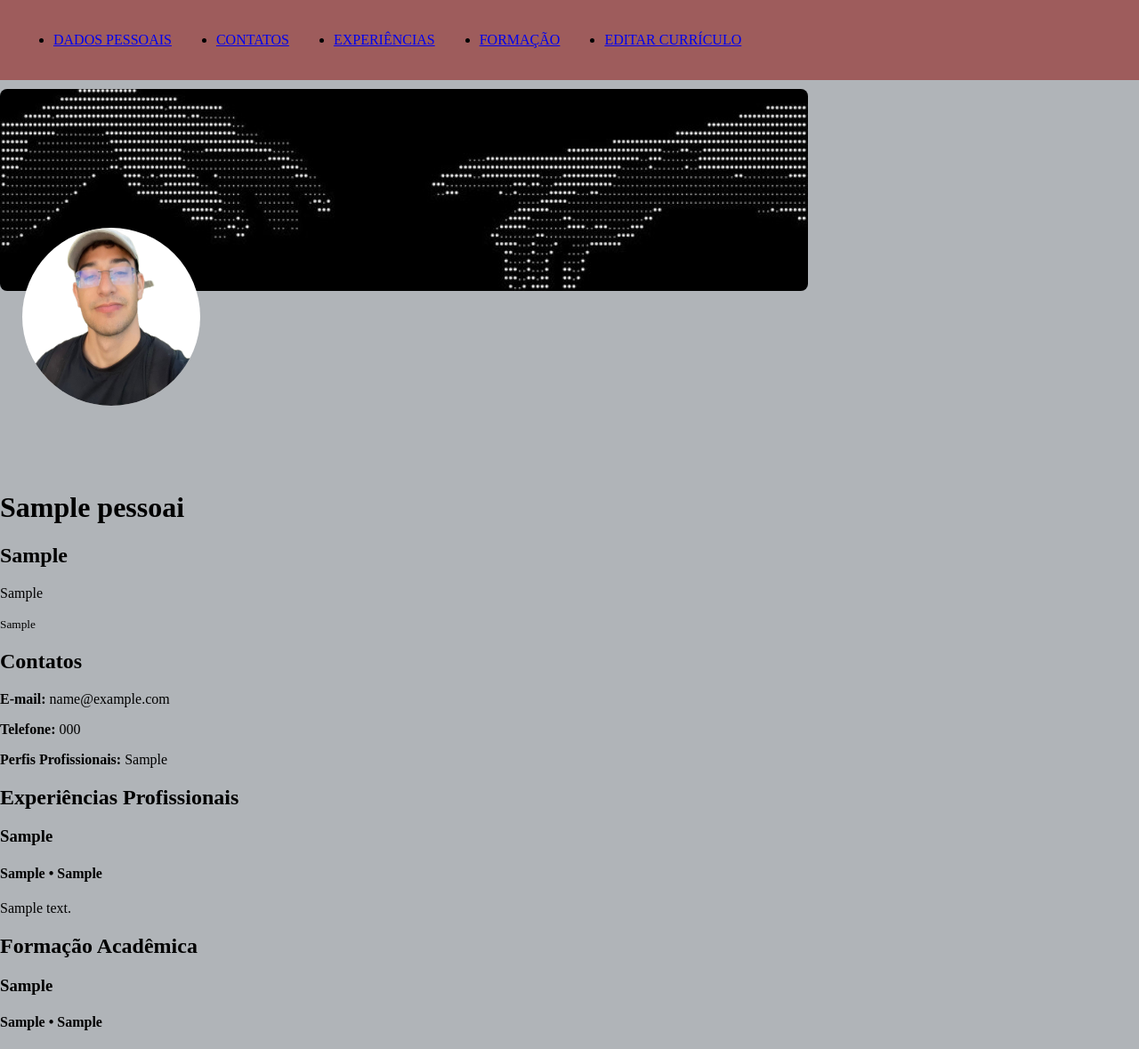
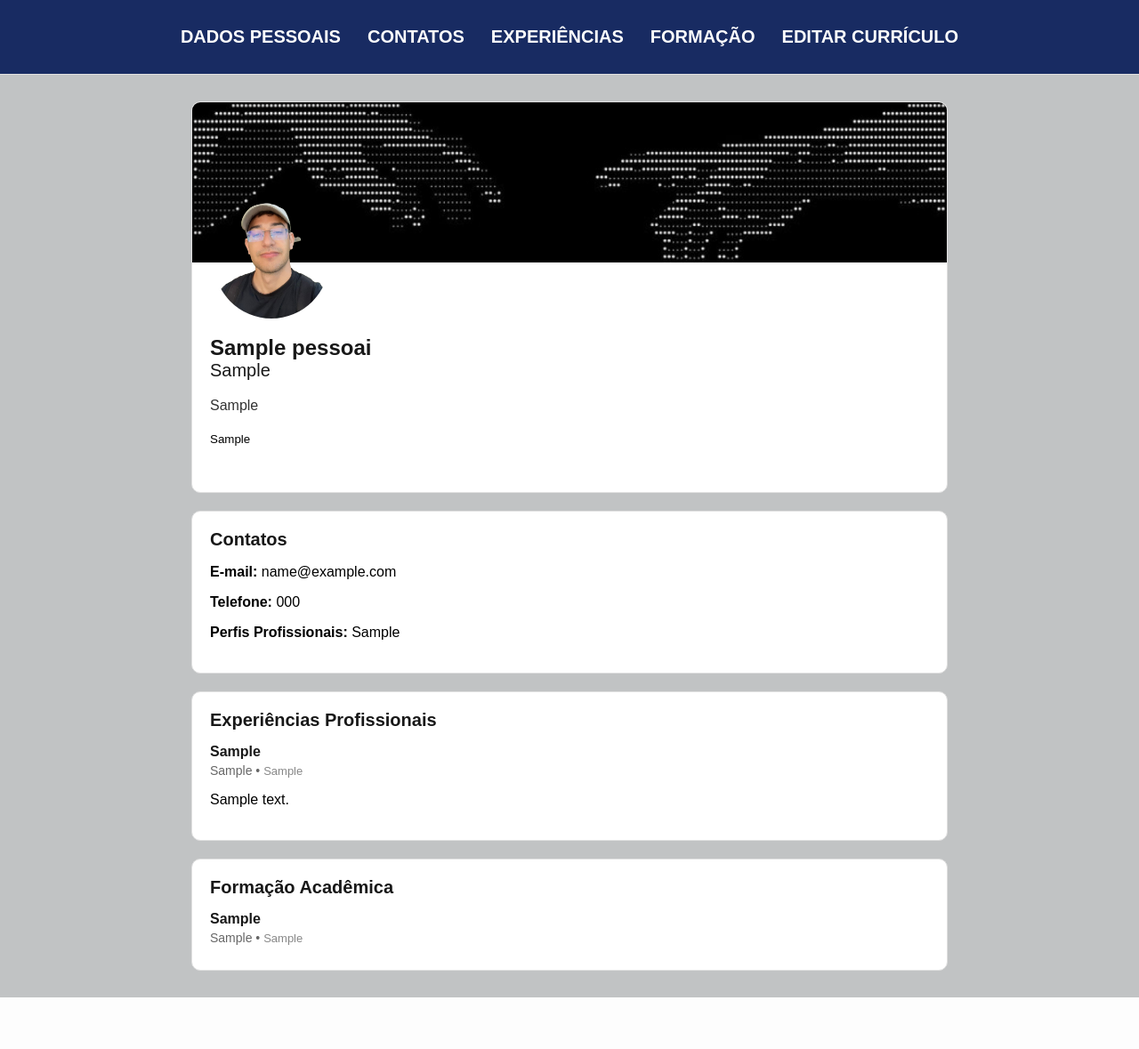
Before and after one commit to matheus0824/curriculo_db, a PHP site: page / in a window 1280 px wide. Shown: the whole page at 89% size. After the commit the page ends 1121 px from the top, so only its background shows below. Run offline with PHP 8.4, Linux system fonts and the light colour scheme; tables that the repository leaves empty hold one stand-in row (values such as "Sample post").

Commit message:
alteracao de arquivos para estilizacao

```diff
--- a/css/style.css
+++ b/css/style.css
@@ -1,92 +1,142 @@
-body{
-   margin: 0;
-    background-color: rgb(176, 180, 184);
-}
-/*HEADER*/
-header{
-    display: grid;
-    padding: 20px;
-    background-color: rgb(158, 92, 92);
-}
-nav ul{
-    display: flex;
-    gap: 50px;
+body {
+    margin: 0;
+    background-color: #c1c3c4;
+    font-family: Arial, sans-serif;
 }
 
-.separando{
-
-    display: flex;
-    align-items: flex-start;
-    justify-content: center;
+header {
+    top: 0;
+    background-color: #182b62;
+    border-bottom: 1px solid #e0e0e0;
+    padding: 30px;
 }
 
-
-
-/*Primeiro Card*/
-.primeiro_card_container{
-    background-color: rgb(255, 255, 255);
-    border-radius: 8px;
+nav ul {
+    display: flex;
     justify-content: center;
-    display: flex;
-    height: 350px;
-    width: 950px;
-    padding-bottom: 200px;
-}
-.foto_capa{
-    padding-top: 10px;
-}
-.foto_capa img{
-    border-radius: 8px;
-
-}
-.foto_perfil{
-    background-color: rgb(255, 255, 255);
-    border-radius: 50%;
-    width: 200px;
-    height: 200px;
-    position: relative;
-    bottom: 75px;
-    left: 25px;
-}
-.foto_perfil img{
-    border-radius: 50%;
-    width: 200px;
-    height: 200px;
+    align-items: center;
+    gap: 30px;
+    list-style: none;
+    margin: 0;
+    padding: 0;
 }
 
-/*segundo card*/
-.segundo-card-container{
-    background-color: rgb(255, 255, 255);
-    border-radius: 8px;
-    justify-content: center;
-    display: flex;
-    height: 300px;
-    width: 925px;
-    padding-bottom: 200px;
-    margin-top: 100px;
+nav ul li a {
+    text-decoration: none;
+    color: #fdfdfd;
+    font-weight: bold;
+    font-size: 20px;
 }
 
-/*terceiro card*/
-
-.terceiro-card-container{
-    background-color: rgb(255, 255, 255);
-    border-radius: 8px;
-    justify-content: center;
-    display: flex;
-    height: 300px;
-    width: 925px;
-    padding-bottom: 200px;
-    margin-top: 100px;
+.btn-editar {
+    color: #ffffff;
+    padding: 6px 16px;
+    border-radius: 16px;
 }
 
-/*quarto card*/
-.terceiro-card-container{
-    background-color: rgb(255, 255, 255);
-    border-radius: 8px;
-    justify-content: center;
+.container-principal {
+    max-width: 850px;
+    margin: 30px auto;
+    padding: 0 15px;
     display: flex;
-    height: 300px;
-    width: 925px;
-    padding-bottom: 200px;
-    margin-top: 100px;
+    flex-direction: column;
+    gap: 20px;
 }
+
+.card {
+    background-color: #ffffff;
+    border-radius: 10px;
+    border: 1px solid #e0e0e0;
+    padding: 20px;
+    position: relative;
+    overflow: hidden;
+}
+
+#perfil {
+    padding: 0 0 20px 0;
+}
+
+.foto_capa img {
+    width: 100%;
+    height: 180px;
+    object-fit: cover;
+}
+
+.header-perfil {
+    padding: 0 20px;
+}
+
+.foto_perfil {
+    width: 130px;
+    height: 130px;
+    border-radius: 50%;
+    border: 4px solid #ffffff;
+    margin-top: -75px;
+    overflow: hidden;
+    background-color: #fff;
+}
+
+.foto_perfil img {
+    width: 100%;
+    height: 100%;
+    object-fit: cover;
+}
+
+.info_perfil {
+    padding: 15px 20px;
+}
+
+.info_perfil h1 {
+    margin: 0;
+    font-size: 24px;
+    color: #181818;
+}
+
+.info_perfil h2 {
+    margin: 5px 0 15px 0;
+    font-size: 16px;
+    color: #666;
+    font-weight: normal;
+}
+
+.info_perfil .resumo {
+    color: #333;
+    line-height: 1.5;
+}
+
+.card h2 {
+    font-size: 20px;
+    color: #181818;
+    margin-top: 0;
+    margin-bottom: 15px;
+}
+
+.item-lista {
+    border-bottom: 1px solid #eee;
+    padding-bottom: 12px;
+    margin-bottom: 12px;
+}
+
+.item-lista:last-child {
+    border-bottom: none;
+    margin-bottom: 0;
+    padding-bottom: 0;
+}
+
+.item-lista h3 {
+    margin: 0;
+    font-size: 16px;
+    color: #181818;
+}
+
+.item-lista h4 {
+    margin: 4px 0 8px 0;
+    font-size: 14px;
+    color: #666;
+    font-weight: normal;
+}
+
+.item-lista h4 span {
+    color: #888;
+    font-size: 13px;
+}
```
Also changed, not shown: css/forms.css (+76 -11 lines).
